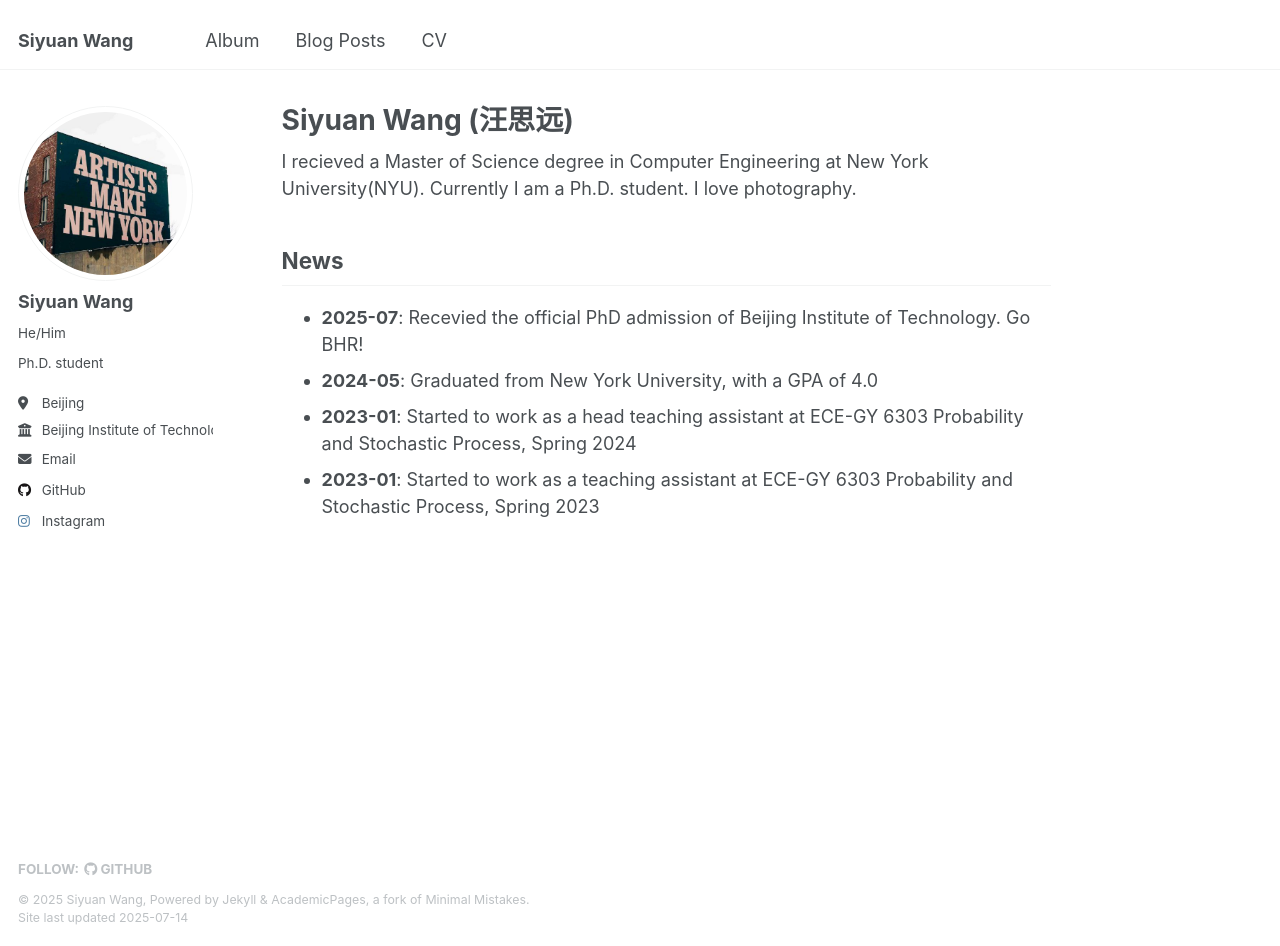
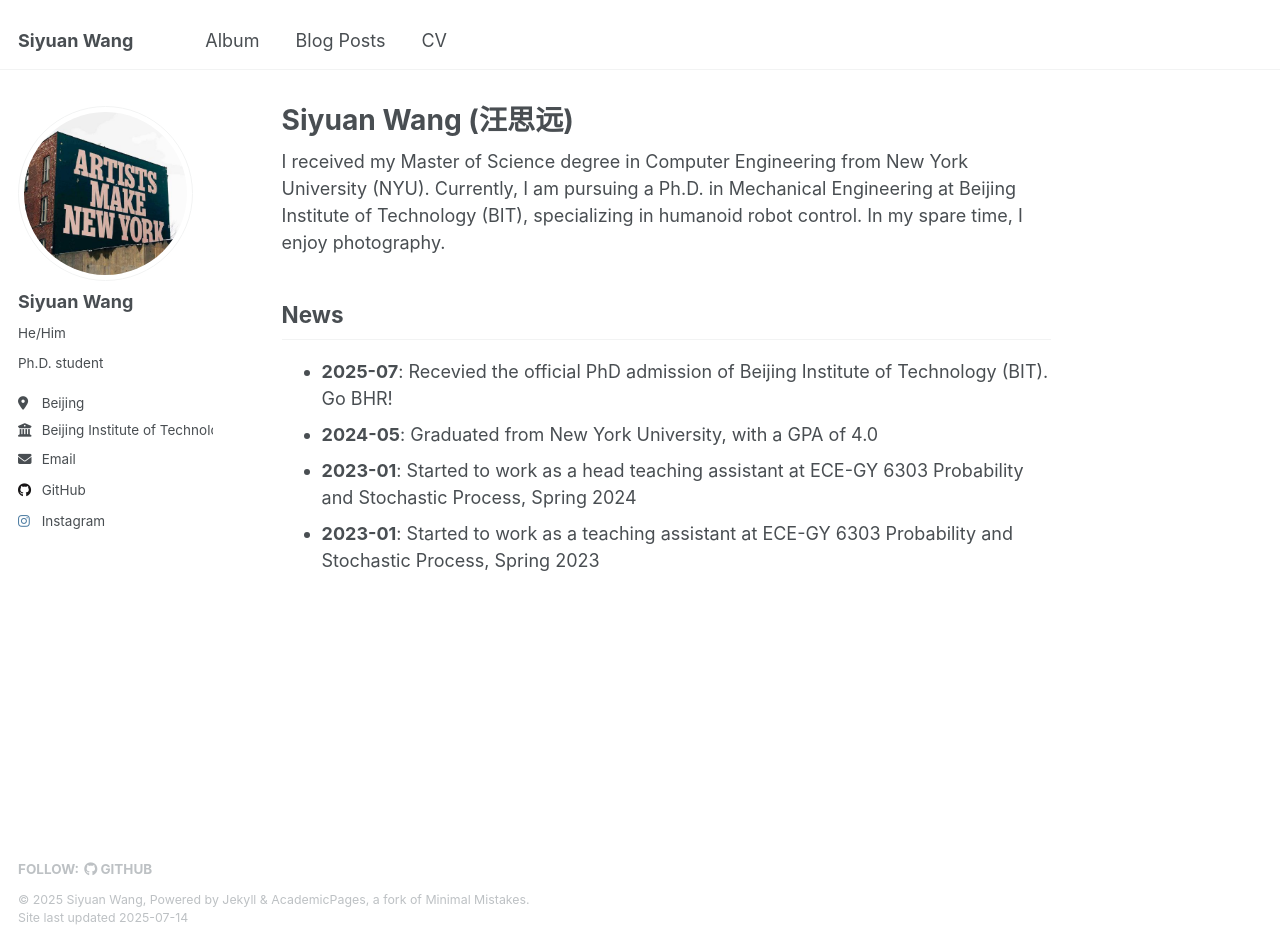
Before and after one commit to wangsy1999/wangsy1999.github.io, a Jekyll site: the page built from _pages/about.md, in a window 1280 px wide and 946 px high. Built offline with Jekyll 4.4.1, drawn with Linux system fonts in a browser that asks for light colours.

Commit message:
Update about.md

```diff
--- a/_pages/about.md
+++ b/_pages/about.md
@@ -7,10 +7,10 @@ redirect_from:
   - /about.html
 ---
 
-I recieved a Master of Science degree in Computer Engineering at New York University(NYU). Currently I am a Ph.D. student. I love photography.
+I received my Master of Science degree in Computer Engineering from New York University (NYU). Currently, I am pursuing a Ph.D. in Mechanical Engineering at Beijing Institute of Technology (BIT), specializing in humanoid robot control. In my spare time, I enjoy photography.
 
 ## News
-- **2025-07**: Recevied the official PhD admission of Beijing Institute of Technology. Go BHR!
+- **2025-07**: Recevied the official PhD admission of Beijing Institute of Technology (BIT). Go BHR!
 - **2024-05**: Graduated from New York University, with a GPA of 4.0
 - **2023-01**: Started to work as a head teaching assistant at ECE-GY 6303 Probability and Stochastic Process, Spring 2024
 - **2023-01**: Started to work as a teaching assistant at ECE-GY 6303 Probability and Stochastic Process, Spring 2023
```
